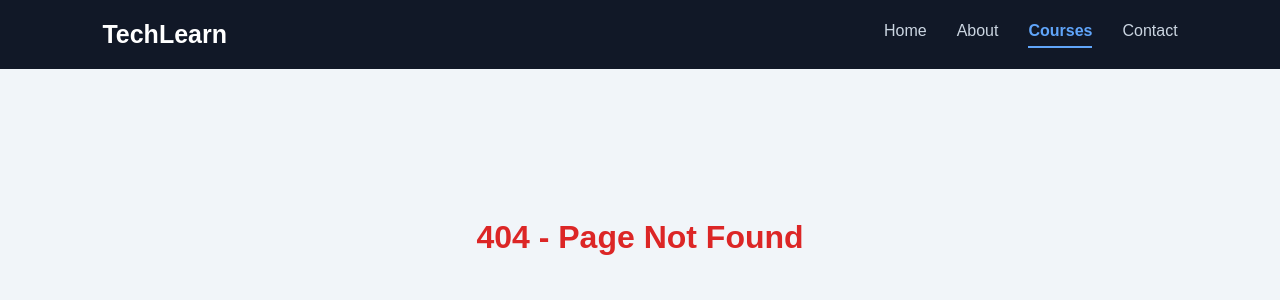
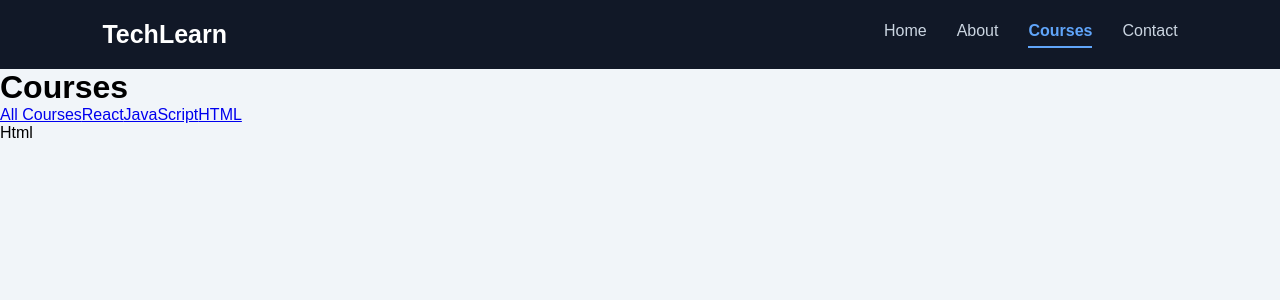
Before and after one commit to BEbrahimi/ReactStudent-Class, a React (Vite) app: page /courses/html in a window 1280 px wide. Before the commit this address had no page. Shown: the top 300 px of the page. Built offline with nearby package versions, Linux system fonts and the light colour scheme.

Commit message:
Add course layouts and navigation for improved course structure

```diff
--- a/src/App.jsx
+++ b/src/App.jsx
@@ -4,6 +4,14 @@ import Home from "./pages/Home.jsx";
 import About from "./pages/About.jsx";
 import Contact from "./pages/Contact.jsx";
 import Courses from "./pages/Courses.jsx";
+
+import MainLayout from './layouts/MainLayout.jsx'
+import CourseLayout from './layouts/CoursesLayout.jsx'
+import React from "./pages/courses/React.jsx"
+import JavaScript from "./pages/courses/JavaScript.jsx"
+import HTML from "./pages/courses/HTML"
+
+
 import "./css/App.css"
 function App(){
     return(
@@ -11,10 +19,17 @@ function App(){
             <Navbar/>
 
             <Routes>
+
+                <Route element={<MainLayout/>} />
                 <Route path="/" element={<Home />}/>
                 <Route path="/about" element={<About />}/>
-                <Route path="/courses" element={<Courses />}/>
                 <Route path="/contact" element={<Contact />}/>
+
+                <Route path="/courses" element={<CourseLayout/>}>
+                    <Route path="react" element={<React />} />
+                    <Route path="javascript" element={<JavaScript />} />
+                    <Route path="html" element={<HTML />} />
+                </Route>
                 <Route path="*" element={<h1 className="not-found">
                     404 - Page Not Found
                 </h1>}/>
--- a/src/layouts/CoursesLayout.jsx
+++ b/src/layouts/CoursesLayout.jsx
@@ -5,7 +5,15 @@ export default function CoursesLayout() {
   return (
    <div>
         <h1>Courses</h1>
-
+        <nav className='courses-nav'>
+          <NavLink to="/courses" end>All Courses</NavLink>
+          <NavLink to="/courses/react">React</NavLink>
+          <NavLink to="/courses/javaScript">JavaScript</NavLink>
+          <NavLink to="/courses/html">HTML</NavLink>
+        </nav>
+        <div className='course-content'>
+            <Outlet />
+        </div>
    </div>
   )
 }
--- a/src/pages/courses/HTML.JSX
+++ b/src/pages/courses/HTML.JSX
@@ -0,0 +1,9 @@
+import React from 'react'
+
+export default function HTML() {
+  return (
+    <div>
+      Html
+    </div>
+  )
+}
--- a/src/pages/courses/JavaScript.jsx
+++ b/src/pages/courses/JavaScript.jsx
@@ -0,0 +1,9 @@
+import React from 'react'
+
+export default function JavaScript() {
+  return (
+    <div>
+      JavaScript
+    </div>
+  )
+}
--- a/src/pages/courses/React.jsx
+++ b/src/pages/courses/React.jsx
@@ -0,0 +1,7 @@
+export default function React() {
+  return (
+    <div>
+      React js
+    </div>
+  )
+}
```
